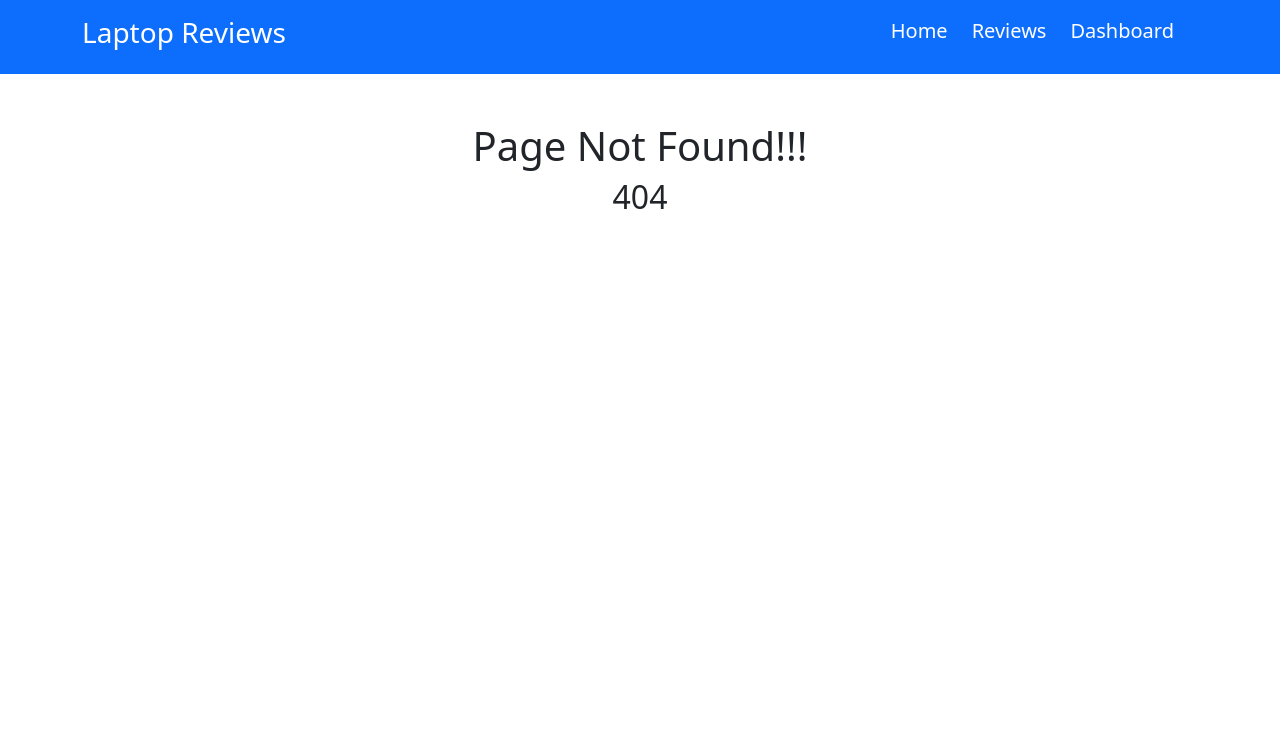
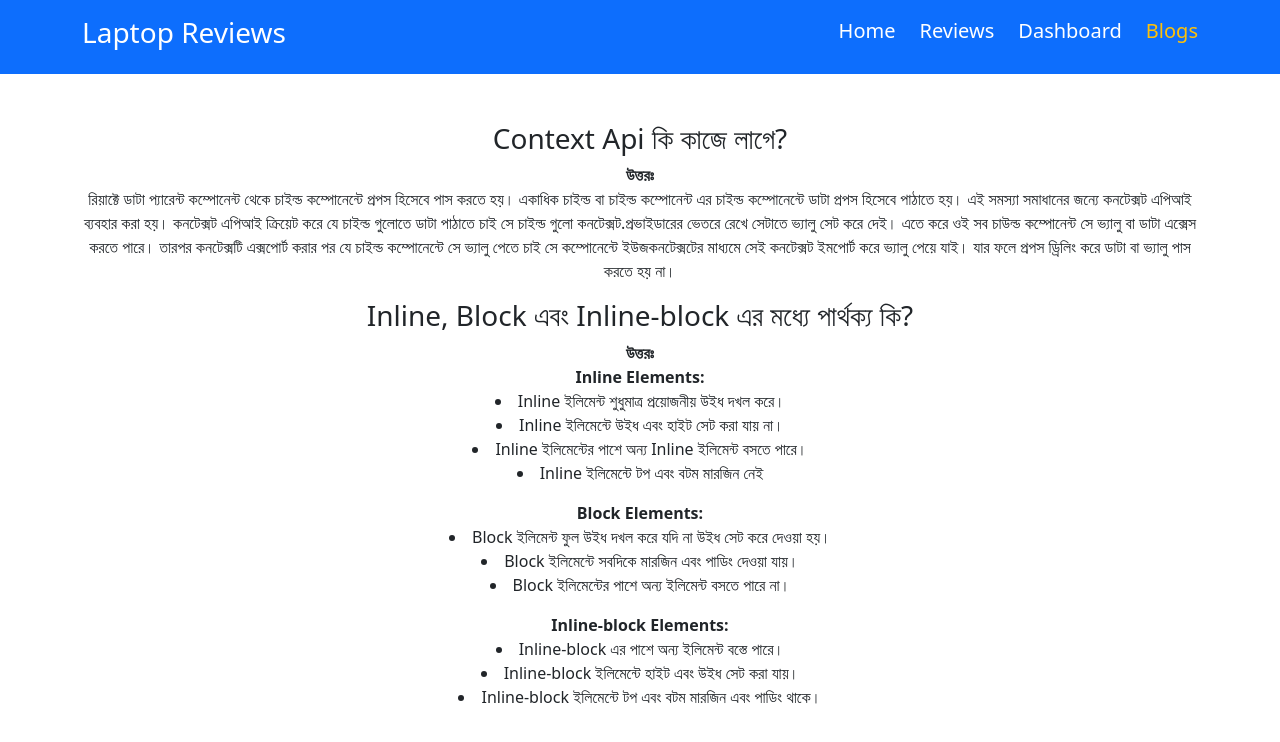
Before and after one commit to ArafatMunna/laptop-reviews, a React (Create React App) app: page /blogs in a window 1280 px wide. Before the commit this address had no page. Shown: the top 742 px of the page. Built offline with nearby package versions, Linux system fonts and the light colour scheme.

Commit message:
added context api and inline block and inline block question answer

```diff
--- a/src/App.js
+++ b/src/App.js
@@ -1,5 +1,6 @@
 import { Route, Routes } from "react-router-dom";
 import "./App.css";
+import Blogs from "./components/Blogs/Blogs";
 import Dashboard from "./components/Dashboard/Dashboard";
 import Header from "./components/Header/Header";
 import Home from "./components/Home/Home";
@@ -14,6 +15,7 @@ function App() {
                 <Route path="/" element={<Home />} />
                 <Route path="/reviews" element={<Reviews />} />
                 <Route path="/dashboard" element={<Dashboard />} />
+                <Route path="/blogs" element={<Blogs />} />
                 <Route path="*" element={<NotFound />} />
             </Routes>
         </div>
--- /dev/null
+++ b/src/components/Blogs/Blogs.js
@@ -0,0 +1,61 @@
+import React from "react";
+
+const Blogs = () => {
+    return (
+        <div className="container my-5">
+            <div>
+                <h3>Context Api কি কাজে লাগে?</h3>
+                <p>
+                    <b>উত্তরঃ</b>
+                    <br />
+                    রিয়াক্টে ডাটা প্যারেন্ট কম্পোনেন্ট থেকে চাইল্ড কম্পোনেন্টে
+                    প্রপস হিসেবে পাস করতে হয়। একাধিক চাইল্ড বা চাইল্ড কম্পোনেন্ট
+                    এর চাইল্ড কম্পোনেন্টে ডাটা প্রপস হিসেবে পাঠাতে হয়। এই সমস্যা
+                    সমাধানের জন্যে কনটেক্সট এপিআই ব্যবহার করা হয়। কনটেক্সট এপিআই
+                    ক্রিয়েট করে যে চাইল্ড গুলোতে ডাটা পাঠাতে চাই সে চাইল্ড গুলো
+                    কনটেক্সট.প্রভাইডারের ভেতরে রেখে সেটাতে ভ্যালু সেট করে দেই।
+                    এতে করে ওই সব চাউল্ড কম্পোনেন্ট সে ভ্যালু বা ডাটা এক্সেস
+                    করতে পারে। তারপর কনটেক্সটি এক্সপোর্ট করার পর যে চাইল্ড
+                    কম্পোনেন্টে সে ভ্যালু পেতে চাই সে কম্পোনেন্টে ইউজকনটেক্সটের
+                    মাধ্যমে সেই কনটেক্সট ইমপোর্ট করে ভ্যালু পেয়ে যাই। যার ফলে
+                    প্রপস ড্রিলিং করে ডাটা বা ভ্যালু পাস করতে হয় না।
+                </p>
+            </div>
+            <div>
+                <h3>Inline, Block এবং Inline-block এর মধ্যে পার্থক্য কি?</h3>
+                <p>
+                    <b>উত্তরঃ</b>
+                    <br />
+                    <b>Inline Elements:</b>
+                    <br />
+                    <li>Inline ইলিমেন্ট শুধুমাত্র প্রয়োজনীয় উইধ দখল করে। </li>
+                    <li>Inline ইলিমেন্টে উইধ এবং হাইট সেট করা যায় না।</li>
+                    <li>
+                        Inline ইলিমেন্টের পাশে অন্য Inline ইলিমেন্ট বসতে পারে।{" "}
+                    </li>
+                    <li>Inline ইলিমেন্টে টপ এবং বটম মারজিন নেই</li>
+                </p>
+                <p>
+                    <b>Block Elements:</b>
+                    <li>
+                        Block ইলিমেন্ট ফুল উইধ দখল করে যদি না উইধ সেট করে দেওয়া
+                        হয়।
+                    </li>
+                    <li>Block ইলিমেন্টে সবদিকে মারজিন এবং পাডিং দেওয়া যায়।</li>
+                    <li>Block ইলিমেন্টের পাশে অন্য ইলিমেন্ট বসতে পারে না।</li>
+                </p>
+                <p>
+                    <b>Inline-block Elements:</b>
+                    <br />
+                    <li>Inline-block এর পাশে অন্য ইলিমেন্ট বস্তে পারে।</li>
+                    <li>Inline-block ইলিমেন্টে হাইট এবং উইধ সেট করা যায়।</li>
+                    <li>
+                        Inline-block ইলিমেন্টে টপ এবং বটম মারজিন এবং পাডিং থাকে।
+                    </li>
+                </p>
+            </div>
+        </div>
+    );
+};
+
+export default Blogs;
--- a/src/components/Header/Header.js
+++ b/src/components/Header/Header.js
@@ -39,15 +39,16 @@ const Header = () => {
                     >
                         Dashboard
                     </NavLink>
-                    {/* <NavLink
-                        className={({isActive}) =>
+                    <NavLink
+                        className={({ isActive }) =>
                             isActive
                                 ? "text-warning text-decoration-none"
                                 : "text-white text-decoration-none"
                         }
+                        to="/blogs"
                     >
                         Blogs
-                    </NavLink> */}
+                    </NavLink>
                 </div>
             </div>
         </div>
```
Also changed, not shown: src/components/Blogs/Blogs.css (added).
